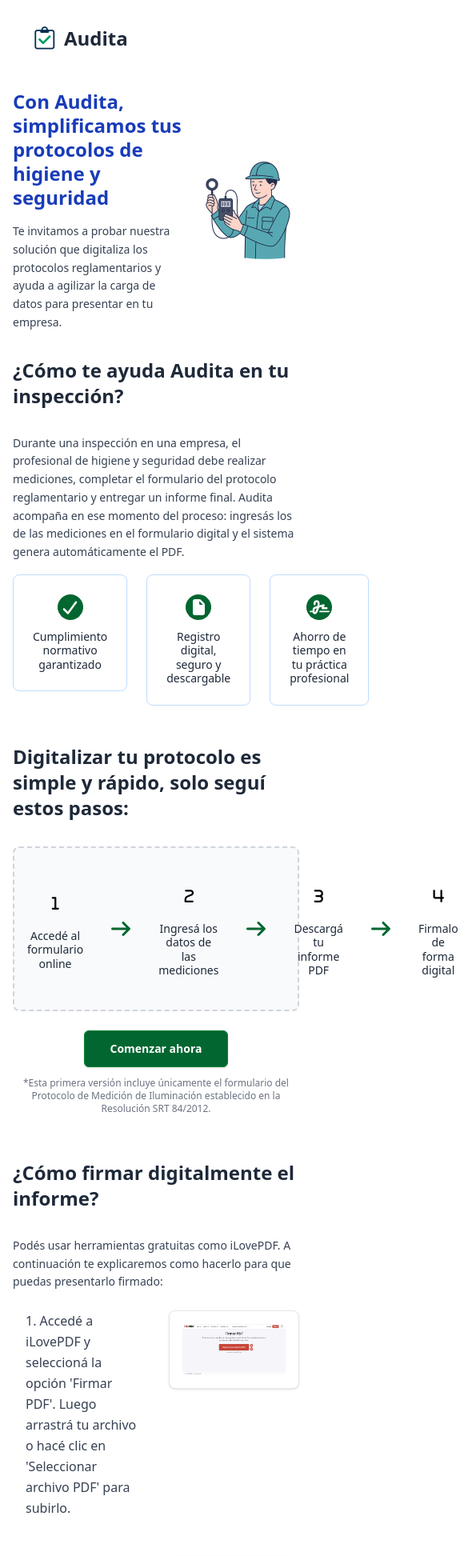
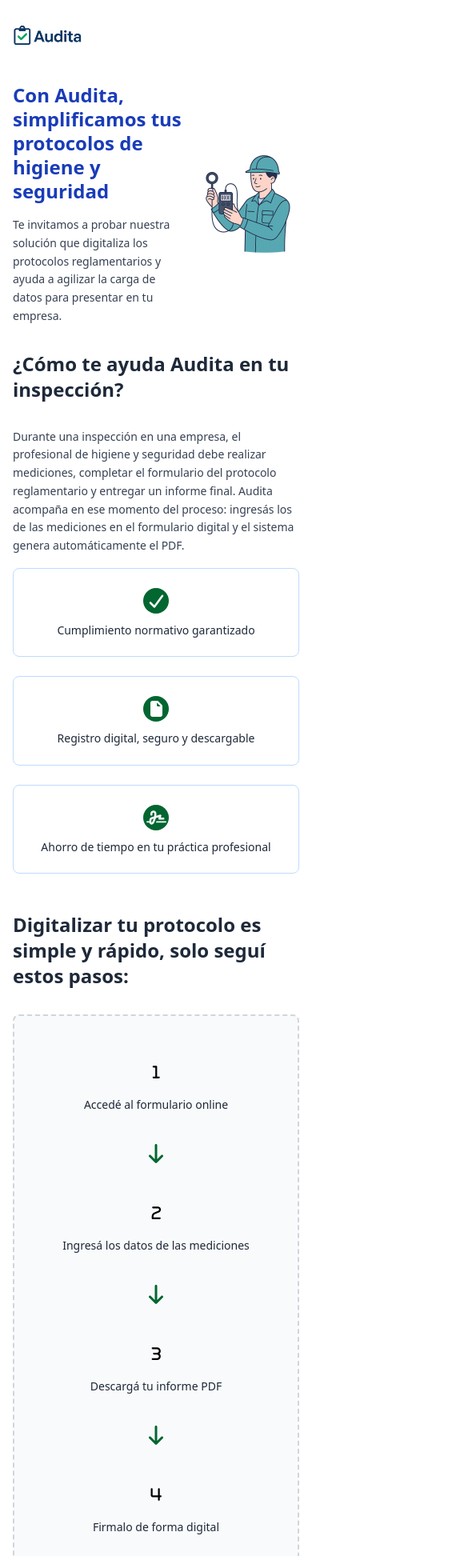
Before and after one commit to algoritmicaia/audita, a React (Vite) app: page / in a window 390 px wide. Shown: the top 1945 px of the page at 80% size, 585 px wide, since content can reach past the window. Built offline with nearby package versions, Linux system fonts and the light colour scheme.

Commit message:
AJUSTES PARA EL LANZAMIENTO

```diff
--- a/index.html
+++ b/index.html
@@ -4,7 +4,7 @@
     <meta charset="UTF-8" />
     <link rel="icon" href="/favicon.ico" />
     <meta name="viewport" content="width=device-width, initial-scale=1.0" />
-    <title>Audita</title>
+    <title>Audita - Herramienta para S&H;</title>
   </head>
   <body>
     <div id="root"></div>
--- a/src/components/Pages/Home/Home.jsx
+++ b/src/components/Pages/Home/Home.jsx
@@ -12,6 +12,7 @@
   fa3,
   fa4,
   faArrowRight,
+  faArrowDown,
 } from "@fortawesome/free-solid-svg-icons";
 import { TitleWithParagraph } from "../../Ui/TitleWithParagraph";
 import { StepSection } from "../../Ui/StepSection";
@@ -23,7 +24,13 @@
     <>
       <div className="max-w-4xl mx-auto px-4 py-4">
         <Header />
-        <HeroSection />
+        <HeroSection
+          title="Con Audita, simplificamos tus protocolos de higiene y seguridad"
+          text="Te invitamos a probar nuestra solución que digitaliza los
+protocolos reglamentarios y ayuda a agilizar la carga de datos
+para presentar en tu empresa."
+          imagePath="/lic.png"
+        />
 
         <TitleWithParagraph
           title={"¿Cómo te ayuda Audita en tu inspección?"}
@@ -33,7 +40,7 @@
         />
 
         {/* cards */}
-        <div className="flex gap-6 py-4 print:hidden">
+        <div className="flex flex-col md:flex-row gap-6 py-4 print:hidden">
           <div className="flex-1">
             <Card
               icon={
@@ -70,11 +77,15 @@
 
       <div className="max-w-4xl mx-auto px-4 py-4">
         <TitleWithParagraph
-          title={"Digitalizar tu protocolo es simple y rápido, solo seguí estos pasos:"}
+          title={
+            "Digitalizar tu protocolo es simple y rápido, solo seguí estos pasos:"
+          }
           text={""}
         />
 
-        <div className="bg-gray-50 rounded-lg border-2 border-dashed border-gray-300 flex items-center gap-4 py-6 print:hidden">
+        <div className="bg-gray-50 rounded-lg border-2 border-dashed border-gray-300 py-6 print:hidden">
+          {/* Layout horizontal para pantallas grandes */}
+          <div className="hidden md:flex items-center gap-4">
             <div className="flex-1">
               <Card
                 icon={
@@ -137,6 +148,71 @@
             </div>
           </div>
 
+          {/* Layout vertical para pantallas pequeñas */}
+          <div className="flex flex-col items-center gap-4 md:hidden">
+            <div className="w-full">
+              <Card
+                icon={
+                  <FontAwesomeIcon icon={fa1} className="text-black text-lg" />
+                }
+                text={"Accedé al formulario online"}
+                type="secondary"
+              />
+            </div>
+
+            <div className="flex items-center justify-center">
+              <FontAwesomeIcon
+                icon={faArrowDown}
+                className="text-green-800 text-2xl"
+              />
+            </div>
+
+            <div className="w-full">
+              <Card
+                icon={
+                  <FontAwesomeIcon icon={fa2} className="text-black text-lg" />
+                }
+                text={"Ingresá los datos de las mediciones"}
+                type="secondary"
+              />
+            </div>
+
+            <div className="flex items-center justify-center">
+              <FontAwesomeIcon
+                icon={faArrowDown}
+                className="text-green-800 text-2xl"
+              />
+            </div>
+
+            <div className="w-full">
+              <Card
+                icon={
+                  <FontAwesomeIcon icon={fa3} className="text-black text-lg" />
+                }
+                text={"Descargá tu informe PDF"}
+                type="secondary"
+              />
+            </div>
+
+            <div className="flex items-center justify-center">
+              <FontAwesomeIcon
+                icon={faArrowDown}
+                className="text-green-800 text-2xl"
+              />
+            </div>
+
+            <div className="w-full">
+              <Card
+                icon={
+                  <FontAwesomeIcon icon={fa4} className="text-black text-lg" />
+                }
+                text={"Firmalo de forma digital"}
+                type="secondary"
+              />
+            </div>
+          </div>
+        </div>
+
         {/* Botón Comenzar ahora */}
         <div className="flex flex-col items-center py-6">
           <Button
@@ -147,7 +223,8 @@
             Comenzar ahora
           </Button>
           <p className="text-xs text-gray-500 text-center max-w-md">
-            *Esta primera versión incluye únicamente el formulario del Protocolo de Medición de Iluminación establecido en la Resolución SRT 84/2012.
+            *Esta primera versión incluye únicamente el formulario del Protocolo
+            de Medición de Iluminación establecido en la Resolución SRT 84/2012.
           </p>
         </div>
       </div>
@@ -156,14 +233,14 @@
         <TitleWithParagraph
           title={"¿Cómo firmar digitalmente el informe?"}
           text={
-            "Podés usar herramientas gratuitas como iLovePDF. A continuación te explicaremos como hacerlo para que puedas presentarlo firmado:"
+            "Podés usar herramientas gratuitas como <a href='https://www.ilovepdf.com/es/firmar-pdf' target='_blank' rel='noopener noreferrer' class='text-green-600 hover:text-green-800 underline'>iLovePDF</a>. A continuación te explicaremos como hacerlo para que puedas presentarlo firmado:"
           }
         />
 
         {/* Ejemplo de uso del componente StepSection */}
         <StepSection
           stepNumber="1"
-          description="Accedé a iLovePDF y seleccioná la opción 'Firmar PDF'. Luego arrastrá tu archivo o hacé clic en 'Seleccionar archivo PDF' para subirlo."
+          description="Accedé a <a href='https://www.ilovepdf.com/es/firmar-pdf' target='_blank' rel='noopener noreferrer' class='text-green-600 hover:text-green-800 underline'>iLovePDF</a> y seleccioná la opción 'Firmar PDF'. Luego arrastrá tu archivo o hacé clic en 'Seleccionar archivo PDF' para subirlo."
           imageSrc="/1.png"
           imageAlt="Pantalla de iLovePDF mostrando la opción para subir PDF"
         />
@@ -197,7 +274,7 @@
         />
       </div>
 
-      <Footer/>
+      <Footer />
     </>
   );
 };
--- a/src/components/Pages/IluminationPage/IluminationPage.jsx
+++ b/src/components/Pages/IluminationPage/IluminationPage.jsx
@@ -44,12 +44,14 @@
 
       <div className="max-w-4xl mx-auto px-4 py-4">
         <Header />
-        <HeroSection />
-
-
+        <HeroSection
+          title="Audita – Herramienta digital para protocolos de Higiene y Seguridad"
+          text="Audita permite completar y generar informes digitales de los protocolos reglamentarios establecidos por la Superintendencia de Riesgos del Trabajo (SRT) en Argentina."
+          imagePath="/profesionales.png"
+        />
 
         <div className="flex justify-center">
-          <h1 className="text-2xl font-semibold text-gray-800 mb-6 pb-2 cursor-pointer transition-colors duration-200 flex items-center justify-between">
+          <h1 className="print:hidden text-2xl font-semibold text-gray-800 mb-6 pb-2 transition-colors duration-200 flex items-center justify-between">
             Completá el protocolo de medición de iluminación en el ambiente
           </h1>
 
@@ -81,7 +83,7 @@
           </div>
 
           {/* Declaración jurada */}
-          <div className="mb-6">
+          <div className="print:hidden mb-6">
             <h3 className="text-lg font-semibold text-gray-800 mb-4">Declaración jurada</h3>
 
             <div className="space-y-3 mb-6">
--- a/src/components/Ui/Footer.jsx
+++ b/src/components/Ui/Footer.jsx
@@ -1,25 +1,20 @@
-import React, { useState } from 'react';
-import { Link } from 'react-router';
-import { ModalTerms } from './ModalTerms';
-import { ModalPrivacy } from './ModalPrivacy';
+import React, { useState } from "react";
+import { Link } from "react-router";
+import { ModalTerms } from "./ModalTerms";
+import { ModalPrivacy } from "./ModalPrivacy";
 
 const Footer = () => {
   const [isTermsModalOpen, setIsTermsModalOpen] = useState(false);
   const [isPrivacyModalOpen, setIsPrivacyModalOpen] = useState(false);
   return (
-    <footer className="bg-gray-50 border-t border-b border-gray-300 py-8">
+    <footer className="print:hidden bg-gray-50 border-t border-b border-gray-300 py-8">
+      {/* Left Section - Logo and Contact */}
+      <div className="max-w-4xl mx-auto px-4 pb-4 items-center space-x-2">
+        <img src="/audita.png" alt="Audita Logo" />
+      </div>
       <div className="max-w-4xl mx-auto px-4">
         <div className="flex items-start justify-between">
-          {/* Left Section - Logo and Contact */}
           <div className="flex flex-col space-y-2">
-            <div className="flex items-center space-x-2">
-              <img
-                src="/favicon-32x32.png"
-                alt="Audita Logo"
-                className="w-6 h-6"
-              />
-              <span className="text-lg font-bold text-blue-800">Audita</span>
-            </div>
             <a
               href="mailto:algoritmica@contact.com"
               className="text-sm text-gray-600 underline hover:text-blue-600 transition-colors"
@@ -61,7 +56,7 @@
         onClose={() => setIsTermsModalOpen(false)}
       />
     </footer>
-  )
-}
+  );
+};
 
-export default Footer
+export default Footer;
--- a/src/components/Ui/Header.jsx
+++ b/src/components/Ui/Header.jsx
@@ -3,15 +3,13 @@
 
 const Header = () => {
   return (
-    <header className="bg-white px-6 py-4">
+    <header className="bg-white py-4">
       <div className="flex items-center justify-between">
         <Link to="/" className="flex items-center gap-2 hover:opacity-80 transition-opacity">
           <img
-            src="/favicon-32x32.png"
+            src="/audita.png"
             alt="audita"
-            className="w-8 h-8"
           />
-          <h1 className="text-2xl font-semibold text-gray-800">Audita</h1>
         </Link>
         <div className="flex items-center space-x-4">
           {/* Aquí puedes agregar elementos adicionales como notificaciones, perfil de usuario, etc. */}
--- a/src/components/Ui/HeroSection.jsx
+++ b/src/components/Ui/HeroSection.jsx
@@ -1,6 +1,6 @@
 import React from "react";
 
-export const HeroSection = () => {
+export const HeroSection = ({title, text, imagePath}) => {
   return (
     <section className="bg-white py-8">
       <div className="max-w-6xl mx-auto">
@@ -8,20 +8,18 @@
           {/* Texto a la izquierda */}
           <div className="flex-1 text-left">
             <h1 className="text-2xl lg:text-3xl font-bold text-blue-800 mb-4 lg:mb-6 leading-tight">
-              Con Audita, simplificamos tus protocolos de higiene y seguridad
+              {title}
             </h1>
 
             <p className="text-sm lg:text-lg text-gray-700 leading-relaxed">
-              Te invitamos a probar nuestra solución que digitaliza los
-              protocolos reglamentarios y ayuda a agilizar la carga de datos
-              para presentar en tu empresa.
+             {text}
             </p>
           </div>
 
           {/* Imagen a la derecha */}
           <div className="flex-shrink-0 flex justify-end">
             <img
-              src="/lic.png"
+              src={imagePath}
               alt="Profesional con equipo de medición"
               className="w-32 lg:max-w-64 h-auto object-contain"
             />
--- a/src/components/Ui/ModalInfo.jsx
+++ b/src/components/Ui/ModalInfo.jsx
@@ -4,7 +4,7 @@
   if (!isOpen) return null;
 
   return (
-    <div className="fixed inset-0 bg-black bg-opacity-50 flex items-center justify-center z-50">
+    <div className="fixed inset-0 bg-black/60 backdrop-blur-md flex items-center justify-center z-50">
       <div className="bg-white rounded-lg shadow-xl p-6 max-w-2xl w-full mx-4 max-h-[80vh] overflow-y-auto">
         <div className="flex justify-between items-center mb-4">
           <h3 className="text-lg font-semibold text-blue-800">
--- a/src/components/Ui/SamplingPoint.jsx
+++ b/src/components/Ui/SamplingPoint.jsx
@@ -180,24 +180,6 @@
           </div>
         </div>
         <div className="flex-1">
-          <div className="print:hidden">
-            <InputForm
-              id={`sampling_point_${id}_average_value`}
-              type="text"
-              labelText="Valor medido (Lux)"
-              placeholder="Ingresá el valor medido"
-              value={currentPoint.measuredValue || ""}
-              onChange={handleFieldChange("measuredValue")}
-            />
-          </div>
-          <div className="hidden print:block">
-             <Label>Valor medido (Lux): <span className="font-bold">{currentPoint.measuredValue || ""}</span></Label>
-          </div>
-        </div>
-      </div>
-
-      {/* Valor requerido - ancho completo */}
-      <div className="mb-4">
         <div className="print:hidden">
           <InputForm
             id={`sampling_point_${id}_required_value`}
@@ -211,6 +193,26 @@
           <div className="hidden print:block">
              <Label>Valor requerido según anexo: <span className="font-bold">{currentPoint.requiredValue || ""}</span></Label>
           </div>
+
+        </div>
+      </div>
+
+      {/* Valor requerido - ancho completo */}
+      <div className="mb-4">
+
+      <div className="print:hidden">
+            <InputForm
+              id={`sampling_point_${id}_average_value`}
+              type="text"
+              labelText="Valor medido (Lux)"
+              placeholder="Ingresá el valor medido"
+              value={currentPoint.measuredValue || ""}
+              onChange={handleFieldChange("measuredValue")}
+            />
+          </div>
+          <div className="hidden print:block">
+             <Label>Valor medido (Lux): <span className="font-bold">{currentPoint.measuredValue || ""}</span></Label>
+          </div>
       </div>
     </div>
   );
--- a/src/components/Ui/StepSection.jsx
+++ b/src/components/Ui/StepSection.jsx
@@ -2,23 +2,23 @@
 
 export const StepSection = ({ stepNumber, description, imageSrc, imageAlt }) => {
   return (
-    <div className="flex items-start gap-8 py-6">
-      {/* Texto a la izquierda */}
-      <div className="flex-1">
+    <div className="flex flex-col md:flex-row items-start gap-8 py-6">
+      {/* Texto - encima en móvil, a la izquierda en escritorio */}
+      <div className="w-full md:flex-1">
         <div className="flex items-start gap-4">
           <div className="flex-shrink-0">
           </div>
           <div className="flex-1">
-
-            <p className="text-gray-700 leading-relaxed">
-              {stepNumber}. {description}
-            </p>
+            <p
+              className="text-gray-700 leading-relaxed"
+              dangerouslySetInnerHTML={{ __html: `${stepNumber}. ${description}` }}
+            />
           </div>
         </div>
       </div>
 
-      {/* Imagen a la derecha */}
-      <div className="flex-1">
+      {/* Imagen - debajo en móvil, a la derecha en escritorio */}
+      <div className="w-full md:flex-1">
         <div className="bg-white rounded-lg border border-gray-200 p-4 shadow-sm">
           <img
             src={imageSrc}
--- a/src/components/Ui/TitleWithParagraph.jsx
+++ b/src/components/Ui/TitleWithParagraph.jsx
@@ -8,9 +8,10 @@
           {title}
         </h1>
 
-        <p className="text-sm lg:text-lg text-gray-700 leading-relaxed">
-          {text}
-        </p>
+        <p
+          className="text-sm lg:text-lg text-gray-700 leading-relaxed"
+          dangerouslySetInnerHTML={{ __html: text }}
+        />
       </div>
     </div>
   );
```
Also changed, not shown: public/audita.png (added), public/profesionales.png (added). Lines whose indentation alone changed are shown as unchanged.
